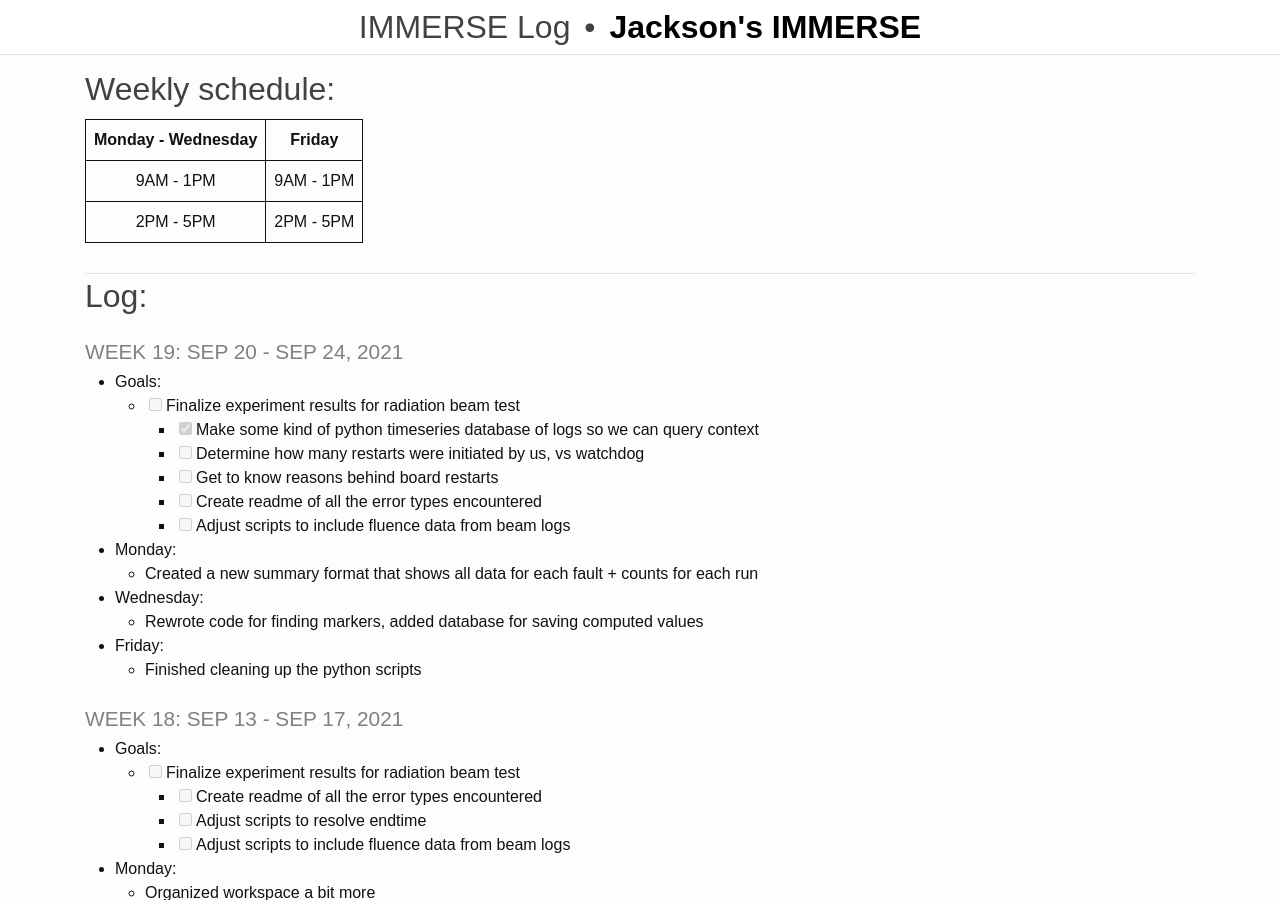
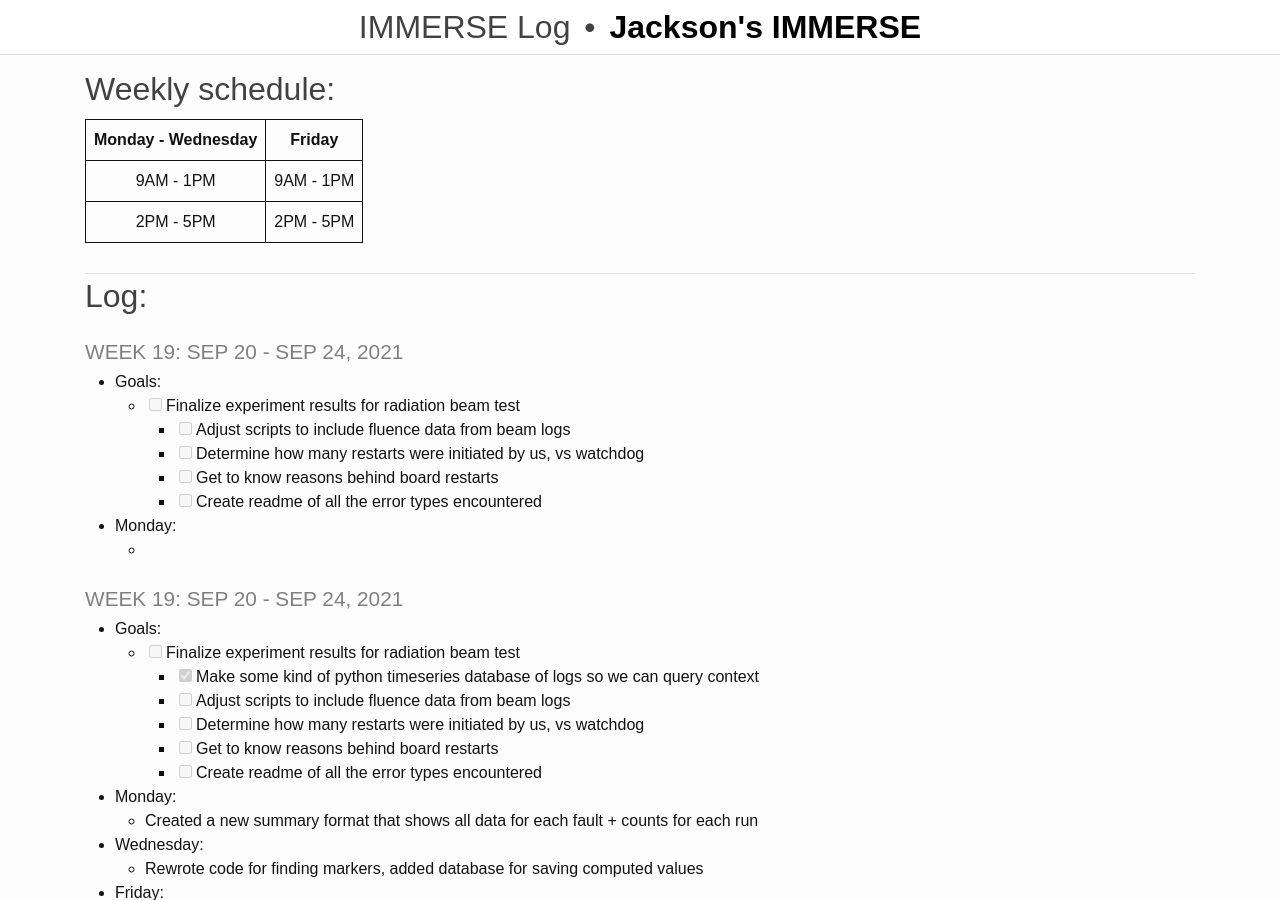
Before and after one commit to rjsmith1999/IMMERSE, a Jekyll site: the page built from _pages/log.md, in a window 1280 px wide and 900 px high. Built offline with Jekyll 4.4.1, drawn with Linux system fonts in a browser that asks for light colours; some of the changed text lies outside the part shown.

Commit message:
Update Log

```diff
--- a/_pages/log.md
+++ b/_pages/log.md
@@ -17,11 +17,23 @@ title: IMMERSE Log
 ### Week 19: Sep 20 - Sep 24, 2021
 * **Goals**:
   - [ ] Finalize experiment results for radiation beam test
-    - [x] Make some kind of python timeseries database of logs so we can query context
+    - [ ] Adjust scripts to include fluence data from beam logs
     - [ ] Determine how many restarts were initiated by us, vs watchdog
     - [ ] Get to know reasons behind board restarts
     - [ ] Create readme of all the error types encountered
+
+* **Monday**:
+  -
+
+
+### Week 19: Sep 20 - Sep 24, 2021
+* **Goals**:
+  - [ ] Finalize experiment results for radiation beam test
+    - [x] Make some kind of python timeseries database of logs so we can query context
     - [ ] Adjust scripts to include fluence data from beam logs
+    - [ ] Determine how many restarts were initiated by us, vs watchdog
+    - [ ] Get to know reasons behind board restarts
+    - [ ] Create readme of all the error types encountered
 
 * **Monday**:
   - Created a new summary format that shows all data for each fault + counts for each run
```
Also changed, not shown: other parts of _pages/log.md (+1 -0 lines).
